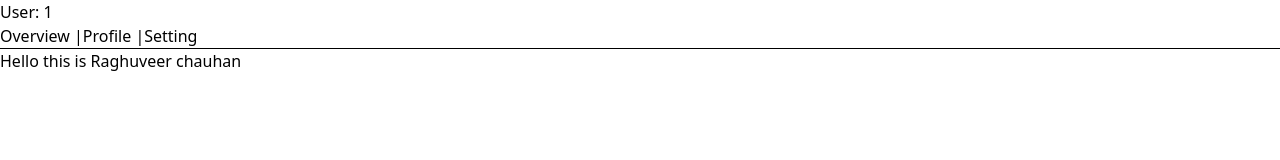
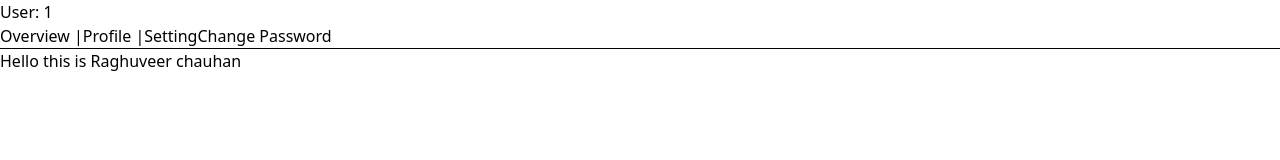
Before and after one commit to Raghuveer842958/NextJs-Demo, a Next.js app: page /user/1 in a window 1280 px wide. Shown: the top 160 px of the page. Built offline with nearby package versions, Linux system fonts and the light colour scheme.

Commit message:
add change password page

```diff
--- a/src/app/user/[username]/layout.js
+++ b/src/app/user/[username]/layout.js
@@ -10,6 +10,7 @@ export default function UserLayout({ children, params }) {
         <Link href={`/user/${params?.username}`}>Overview</Link> |
         <Link href={`/user/${params?.username}/profile`}>Profile</Link> |
         <Link href={`/user/${params?.username}/setting`}>Setting</Link>
+        <Link href={`/user/${params?.username}/setting`}>Change Password</Link>
       </nav>
       <hr />
       <div>{children}</div>
```
